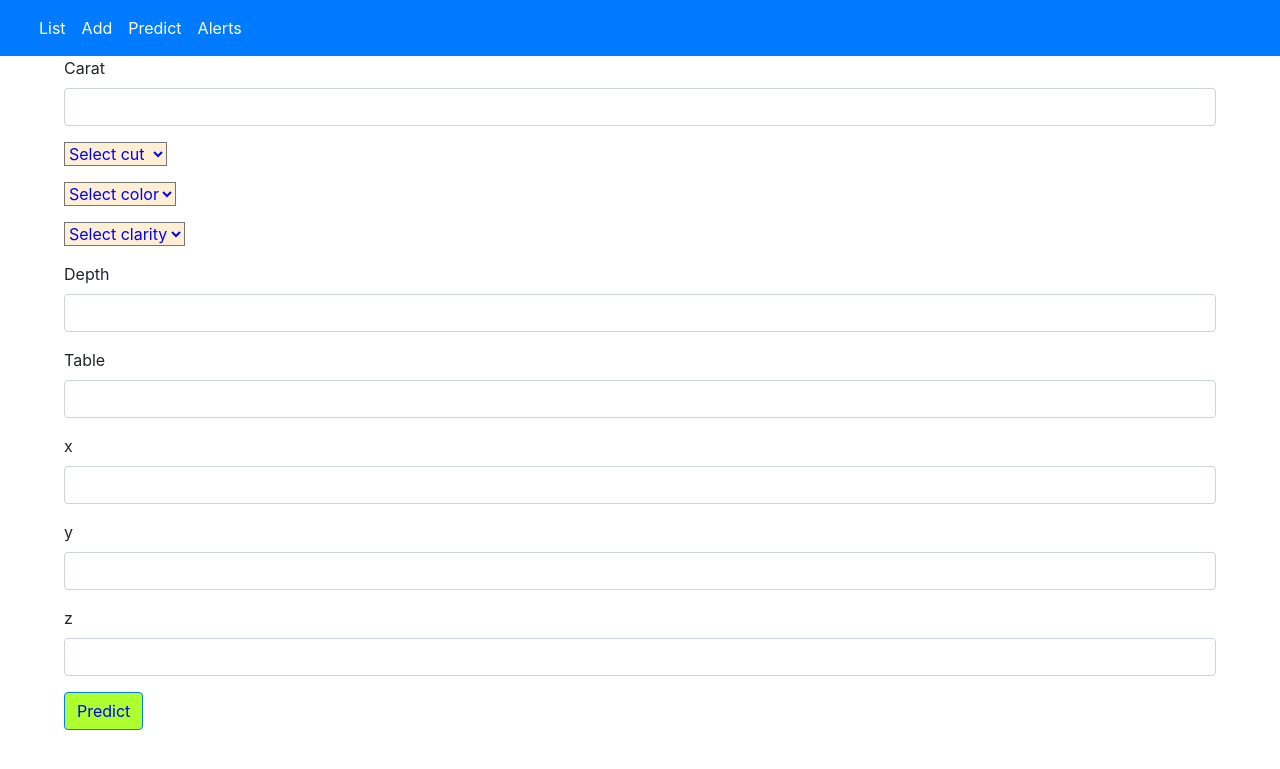
After one commit to shpower/final_project, a Flask app: page /predict in a window 1280 px wide. The commit adds this page. Shown: the top 769 px of the page. Run offline with Flask 2, Linux system fonts and the light colour scheme; parts of the project's set-up code (start-up, migrations or seed data) failed here and were passed over; some libraries are stand-ins or nearby versions.

Commit message:
add and predict remplates

```diff
--- a/handlers/dataroutes.py
+++ b/handlers/dataroutes.py
@@ -16,3 +16,11 @@ def configure(app):
     @app.route('/details/<int:id>')
     def getdetails(id):
         return render_template('details.html', item=df.iloc[id])
+
+    @app.route('/addnew')
+    def add_new():
+        return render_template('addnew.html')
+
+    @app.route('/predict')
+    def predict():
+        return render_template('predict.html')
--- a/templates/main.html
+++ b/templates/main.html
@@ -2,6 +2,12 @@
   <link rel="stylesheet" href="https://maxcdn.bootstrapcdn.com/bootstrap/4.5.1/css/bootstrap.min.css">
   <script src="https://ajax.googleapis.com/ajax/libs/jquery/3.5.1/jquery.min.js"></script>
   <script src="https://maxcdn.bootstrapcdn.com/bootstrap/4.5.1/js/bootstrap.min.js"></script>
+  <style type="text/css">
+    .form-select-mb-3 {
+      color: blue;
+      background-color: papayawhip;
+    }
+  </style>
 
 </head>
 
@@ -20,9 +26,9 @@
           <li class="nav-item">
             <a class="nav-link  active" href="/predict">Predict</a>
           </li>
-          <li class="nav-item">
+          <!--li class="nav-item">
             <a class="nav-link active" href="/admin">Admin</a>
-          </li>
+          </li-->
           <li class="nav-item">
             <a class="nav-link active" href="/alerts">Alerts</a>
           </li>
--- /dev/null
+++ b/templates/predict.html
@@ -0,0 +1,66 @@
+{% extends 'main.html' %}
+
+{% block content %}
+<form style="margin-left: 5%;margin-right: 5%;" action="/predict" method="POST">
+  <div class="mb-3">
+    <label for="carat" class="form-label">Carat</label>
+    <input type="text" class="form-control" id="area" name="carat">
+  </div>
+  <div class="mb-3">
+    <select class="form-select-mb-3" aria-label="Default select example" name="cut">
+      <option selected>Select cut</option>
+      <option value="Fair">Fair</option>
+      <option value="Good">Good</option>
+      <option value="Very Good">Very Good</option>
+      <option value="Premium">Premium</option>
+      <option value="Ideal">Ideal</option>
+    </select>
+  </div>
+  <div class="mb-3">
+    <select class="form-select-mb-3" aria-label="Default select example" name="color">
+      <option selected>Select color</option>
+      <option value="E">E</option>
+      <option value="I">I</option>
+      <option value="J">J</option>
+      <option value="H">H</option>
+      <option value="F">F</option>
+      <option value="G">G</option>
+      <option value="D">D</option>
+    </select>
+  </div>
+  <div class="mb-3">
+    <select class="form-select-mb-3" aria-label="Default select example" name="clarity">
+      <option selected>Select clarity</option>
+      <option value="SI2">SI2</option>
+      <option value="SI1">SI1</option>
+      <option value="VS1">VS1</option>
+      <option value="VS2">VS2</option>
+      <option value="VVS2">VVS2</option>
+      <option value="VVS1">VVS1</option>
+      <option value="I1">I1</option>
+      <option value="IF">IF</option>
+    </select>
+  </div>
+  <div class="mb-3">
+    <label for="depth" class="form-label">Depth</label>
+    <input type="text" class="form-control" id="depth" name="depth">
+  </div>
+  <div class="mb-3">
+    <label for="table" class="form-label">Table</label>
+    <input type="text" class="form-control" id="table" name="table">
+  </div>
+  <div class="mb-3">
+    <label for="x" class="form-label">x</label>
+    <input type="text" class="form-control" id="x" name="x">
+  </div>
+  <div class="mb-3">
+    <label for="y" class="form-label">y</label>
+    <input type="text" class="form-control" id="y" name="y">
+  </div>
+  <div class="mb-3">
+    <label for="z" class="form-label">z</label>
+    <input type="text" class="form-control" id="z" name="z">
+  </div>
+  <button type="submit" style="background-color: greenyellow; color: blue;" class="btn btn-primary">Predict</button>
+</form>
+{% endblock %}
```
Also changed, not shown: templates/addnew.html (added, +71 -0 lines).
